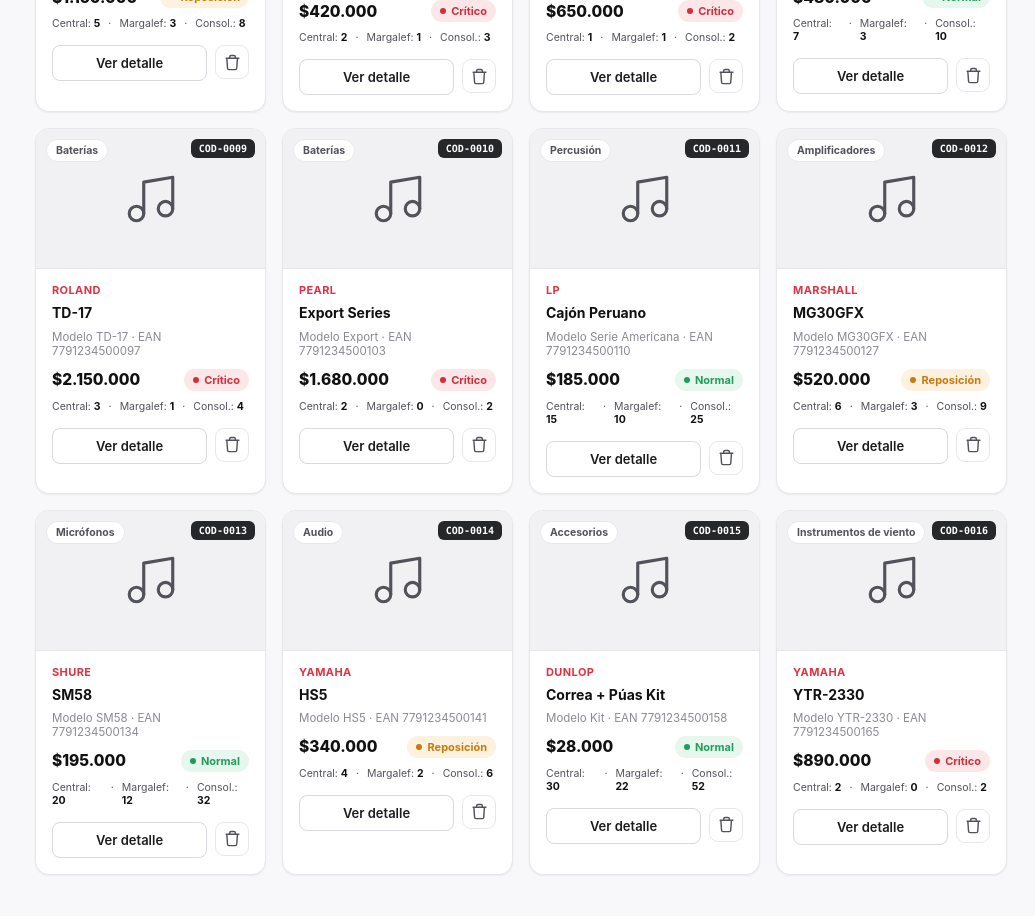
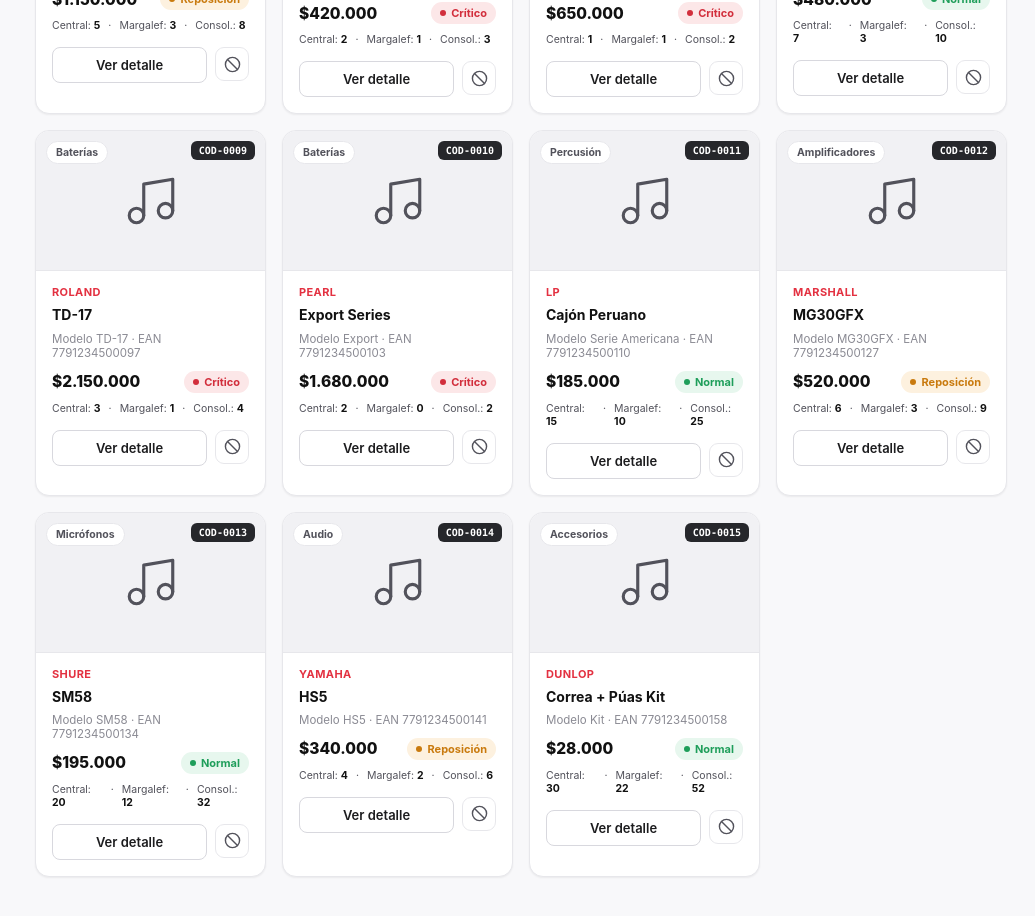
Before and after one commit to TobiasReyna/ERP---Mario-A.-Guerrisi, a React (Vite) app in the folder erp-front/: page /Catalogo_de_productos in a window 1280 px wide. Shown: the part 1000-1916 px from the top of the page, without its empty margins (245-1280 px from the left). Built offline with nearby package versions, Linux system fonts and the light colour scheme.

Commit message:
implemento baja logica (soft delete) y reactivacion de productos en catalogo

```diff
--- a/erp-front/src/pages/Catalogo_de_productos.jsx
+++ b/erp-front/src/pages/Catalogo_de_productos.jsx
@@ -3,22 +3,22 @@
 import Modal from '../components/Modal';
 
 const INITIAL_PRODUCTS = [
-  { id: 1, code: 'COD-0001', name: 'Stratocaster Player', brand: 'Fender', model: 'MX23', ean: '7791234500011', category: 'Guitarras eléctricas', price: 1250000, status: 'Normal', central: 8, margalef: 3 },
-  { id: 2, code: 'COD-0002', name: 'Les Paul Studio', brand: 'Gibson', model: 'LPS', ean: '7791234500028', category: 'Guitarras eléctricas', price: 2480000, status: 'Reposición', central: 4, margalef: 2 },
-  { id: 3, code: 'COD-0003', name: 'AD810', brand: 'Cort', model: 'AD810', ean: '7791234500035', category: 'Guitarras acústicas', price: 310000, status: 'Normal', central: 12, margalef: 9 },
-  { id: 4, code: 'COD-0004', name: '214ce', brand: 'Taylor', model: '214ce', ean: '7791234500042', category: 'Guitarras acústicas', price: 980000, status: 'Crítico', central: 3, margalef: 1 },
-  { id: 5, code: 'COD-0005', name: 'Player Jazz Bass', brand: 'Fender', model: 'PJB', ean: '7791234500059', category: 'Bajos', price: 1150000, status: 'Reposición', central: 5, margalef: 3 },
-  { id: 6, code: 'COD-0006', name: 'GSR200', brand: 'Ibanez', model: 'GSR200', ean: '7791234500066', category: 'Bajos', price: 420000, status: 'Crítico', central: 2, margalef: 1 },
-  { id: 7, code: 'COD-0007', name: 'P-145', brand: 'Yamaha', model: 'P-145', ean: '7791234500073', category: 'Pianos', price: 650000, status: 'Crítico', central: 1, margalef: 1 },
-  { id: 8, code: 'COD-0008', name: 'B2', brand: 'Korg', model: 'B2', ean: '7791234500080', category: 'Teclados', price: 480000, status: 'Normal', central: 7, margalef: 3 },
-  { id: 9, code: 'COD-0009', name: 'TD-17', brand: 'Roland', model: 'TD-17', ean: '7791234500097', category: 'Baterías', price: 2150000, status: 'Crítico', central: 3, margalef: 1 },
-  { id: 10, code: 'COD-0010', name: 'Export Series', brand: 'Pearl', model: 'Export', ean: '7791234500103', category: 'Baterías', price: 1680000, status: 'Crítico', central: 2, margalef: 0 },
-  { id: 11, code: 'COD-0011', name: 'Cajón Peruano', brand: 'LP', model: 'Serie Americana', ean: '7791234500110', category: 'Percusión', price: 185000, status: 'Normal', central: 15, margalef: 10 },
-  { id: 12, code: 'COD-0012', name: 'MG30GFX', brand: 'Marshall', model: 'MG30GFX', ean: '7791234500127', category: 'Amplificadores', price: 520000, status: 'Reposición', central: 6, margalef: 3 },
-  { id: 13, code: 'COD-0013', name: 'SM58', brand: 'Shure', model: 'SM58', ean: '7791234500134', category: 'Micrófonos', price: 195000, status: 'Normal', central: 20, margalef: 12 },
-  { id: 14, code: 'COD-0014', name: 'HS5', brand: 'Yamaha', model: 'HS5', ean: '7791234500141', category: 'Audio', price: 340000, status: 'Reposición', central: 4, margalef: 2 },
-  { id: 15, code: 'COD-0015', name: 'Correa + Púas Kit', brand: 'Dunlop', model: 'Kit', ean: '7791234500158', category: 'Accesorios', price: 28000, status: 'Normal', central: 30, margalef: 22 },
-  { id: 16, code: 'COD-0016', name: 'YTR-2330', brand: 'Yamaha', model: 'YTR-2330', ean: '7791234500165', category: 'Instrumentos de viento', price: 890000, status: 'Crítico', central: 2, margalef: 0 },
+  { id: 1, code: 'COD-0001', name: 'Stratocaster Player', brand: 'Fender', model: 'MX23', ean: '7791234500011', category: 'Guitarras eléctricas', price: 1250000, status: 'Normal', central: 8, margalef: 3, active: true },
+  { id: 2, code: 'COD-0002', name: 'Les Paul Studio', brand: 'Gibson', model: 'LPS', ean: '7791234500028', category: 'Guitarras eléctricas', price: 2480000, status: 'Reposición', central: 4, margalef: 2, active: true },
+  { id: 3, code: 'COD-0003', name: 'AD810', brand: 'Cort', model: 'AD810', ean: '7791234500035', category: 'Guitarras acústicas', price: 310000, status: 'Normal', central: 12, margalef: 9, active: true },
+  { id: 4, code: 'COD-0004', name: '214ce', brand: 'Taylor', model: '214ce', ean: '7791234500042', category: 'Guitarras acústicas', price: 980000, status: 'Crítico', central: 3, margalef: 1, active: true },
+  { id: 5, code: 'COD-0005', name: 'Player Jazz Bass', brand: 'Fender', model: 'PJB', ean: '7791234500059', category: 'Bajos', price: 1150000, status: 'Reposición', central: 5, margalef: 3, active: true },
+  { id: 6, code: 'COD-0006', name: 'GSR200', brand: 'Ibanez', model: 'GSR200', ean: '7791234500066', category: 'Bajos', price: 420000, status: 'Crítico', central: 2, margalef: 1, active: true },
+  { id: 7, code: 'COD-0007', name: 'P-145', brand: 'Yamaha', model: 'P-145', ean: '7791234500073', category: 'Pianos', price: 650000, status: 'Crítico', central: 1, margalef: 1, active: true },
+  { id: 8, code: 'COD-0008', name: 'B2', brand: 'Korg', model: 'B2', ean: '7791234500080', category: 'Teclados', price: 480000, status: 'Normal', central: 7, margalef: 3, active: true },
+  { id: 9, code: 'COD-0009', name: 'TD-17', brand: 'Roland', model: 'TD-17', ean: '7791234500097', category: 'Baterías', price: 2150000, status: 'Crítico', central: 3, margalef: 1, active: true },
+  { id: 10, code: 'COD-0010', name: 'Export Series', brand: 'Pearl', model: 'Export', ean: '7791234500103', category: 'Baterías', price: 1680000, status: 'Crítico', central: 2, margalef: 0, active: true },
+  { id: 11, code: 'COD-0011', name: 'Cajón Peruano', brand: 'LP', model: 'Serie Americana', ean: '7791234500110', category: 'Percusión', price: 185000, status: 'Normal', central: 15, margalef: 10, active: true },
+  { id: 12, code: 'COD-0012', name: 'MG30GFX', brand: 'Marshall', model: 'MG30GFX', ean: '7791234500127', category: 'Amplificadores', price: 520000, status: 'Reposición', central: 6, margalef: 3, active: true },
+  { id: 13, code: 'COD-0013', name: 'SM58', brand: 'Shure', model: 'SM58', ean: '7791234500134', category: 'Micrófonos', price: 195000, status: 'Normal', central: 20, margalef: 12, active: true },
+  { id: 14, code: 'COD-0014', name: 'HS5', brand: 'Yamaha', model: 'HS5', ean: '7791234500141', category: 'Audio', price: 340000, status: 'Reposición', central: 4, margalef: 2, active: true },
+  { id: 15, code: 'COD-0015', name: 'Correa + Púas Kit', brand: 'Dunlop', model: 'Kit', ean: '7791234500158', category: 'Accesorios', price: 28000, status: 'Normal', central: 30, margalef: 22, active: true },
+  { id: 16, code: 'COD-0016', name: 'YTR-2330', brand: 'Yamaha', model: 'YTR-2330', ean: '7791234500165', category: 'Instrumentos de viento', price: 890000, status: 'Crítico', central: 2, margalef: 0, active: false },
 ];
 
 const CATEGORIES = [
@@ -34,6 +34,7 @@
   const [searchTerm, setSearchTerm] = useState('');
   const [selectedBrand, setSelectedBrand] = useState('Todas');
   const [selectedStatus, setSelectedStatus] = useState('Todas');
+  const [lifecycleFilter, setLifecycleFilter] = useState('activos'); // 'activos' | 'bajas' | 'todos'
   const [sortBy, setSortBy] = useState('relevantes');
   const [activeCategory, setActiveCategory] = useState('Todas');
   const [viewMode, setViewMode] = useState('grid'); // 'grid' | 'table'
@@ -55,11 +56,16 @@
     initialStock: 0
   });
 
-  // Modal Eliminar Producto
-  const [isDeleteModalOpen, setIsDeleteModalOpen] = useState(false);
-  const [productToDelete, setProductToDelete] = useState(null);
+  // Modal Dar de Baja
+  const [isDeactivateModalOpen, setIsDeactivateModalOpen] = useState(false);
+  const [productToDeactivate, setProductToDeactivate] = useState(null);
+  const [deactivateReason, setDeactivateReason] = useState('Discontinuado por el fabricante');
 
-  // Validación de EAN-13 en vivo
+  // Modal Reactivar
+  const [isReactivateModalOpen, setIsReactivateModalOpen] = useState(false);
+  const [productToReactivate, setProductToReactivate] = useState(null);
+
+  // Validación de EAN-13
   const eanValidation = useMemo(() => {
     const val = newProduct.ean.trim();
     if (val.length === 0) return { state: 'empty' };
@@ -70,20 +76,25 @@
     return { state: 'valid', message: 'Código EAN-13 válido y disponible.' };
   }, [newProduct.ean, products]);
 
-  // Filtrado y ordenamiento en tiempo real
+  // Filtrado reactivo
   const filteredProducts = useMemo(() => {
     return products
       .filter((item) => {
         const matchesCategory = activeCategory === 'Todas' || item.category === activeCategory;
         const matchesBrand = selectedBrand === 'Todas' || item.brand === selectedBrand;
         const matchesStatus = selectedStatus === 'Todas' || item.status === selectedStatus;
+        const matchesLifecycle =
+          lifecycleFilter === 'todos' ||
+          (lifecycleFilter === 'activos' && item.active) ||
+          (lifecycleFilter === 'bajas' && !item.active);
+
         const matchesSearch =
           item.name.toLowerCase().includes(searchTerm.toLowerCase()) ||
           item.brand.toLowerCase().includes(searchTerm.toLowerCase()) ||
           item.code.toLowerCase().includes(searchTerm.toLowerCase()) ||
           item.ean.includes(searchTerm);
 
-        return matchesCategory && matchesBrand && matchesStatus && matchesSearch;
+        return matchesCategory && matchesBrand && matchesStatus && matchesLifecycle && matchesSearch;
       })
       .sort((a, b) => {
         if (sortBy === 'price-asc') return a.price - b.price;
@@ -91,7 +102,7 @@
         if (sortBy === 'stock') return (b.central + b.margalef) - (a.central + a.margalef);
         return a.id - b.id;
       });
-  }, [products, searchTerm, selectedBrand, selectedStatus, sortBy, activeCategory]);
+  }, [products, searchTerm, selectedBrand, selectedStatus, lifecycleFilter, sortBy, activeCategory]);
 
   const showToast = (message) => {
     setConfirmToast(message);
@@ -113,7 +124,8 @@
       price: Number(String(newProduct.price).replace(/[^0-9]/g, '')) || 0,
       status: newProduct.status,
       central: Number(newProduct.initialStock) || 0,
-      margalef: 0
+      margalef: 0,
+      active: true
     };
 
     setProducts([created, ...products]);
@@ -133,17 +145,28 @@
     });
   };
 
-  const handleDeleteProduct = () => {
-    if (!productToDelete) return;
-    setProducts(products.filter(p => p.id !== productToDelete.id));
-    setIsDeleteModalOpen(false);
-    showToast(`Producto "${productToDelete.name}" eliminado del catálogo.`);
-    setProductToDelete(null);
+  // Dar de baja (Soft Delete)
+  const handleConfirmDeactivate = () => {
+    if (!productToDeactivate) return;
+    setProducts(products.map(p => p.id === productToDeactivate.id ? { ...p, active: false } : p));
+    setIsDeactivateModalOpen(false);
+    showToast(`El producto "${productToDeactivate.name}" fue dado de baja. Podés consultarlo o reactivarlo filtrando por "Dados de baja".`);
+    setProductToDeactivate(null);
   };
 
-  const getBadge = (status) => {
-    if (status === 'Normal') return <span className="badge badge-green"><span className="badge-dot"></span>Normal</span>;
-    if (status === 'Reposición') return <span className="badge badge-amber"><span className="badge-dot"></span>Reposición</span>;
+  // Reactivar producto
+  const handleConfirmReactivate = () => {
+    if (!productToReactivate) return;
+    setProducts(products.map(p => p.id === productToReactivate.id ? { ...p, active: true } : p));
+    setIsReactivateModalOpen(false);
+    showToast(`El producto "${productToReactivate.name}" fue reactivado en el catálogo activo.`);
+    setProductToReactivate(null);
+  };
+
+  const getBadge = (prod) => {
+    if (!prod.active) return <span className="badge badge-gray"><span className="badge-dot"></span>Dado de baja</span>;
+    if (prod.status === 'Normal') return <span className="badge badge-green"><span className="badge-dot"></span>Normal</span>;
+    if (prod.status === 'Reposición') return <span className="badge badge-amber"><span className="badge-dot"></span>Reposición</span>;
     return <span className="badge badge-red"><span className="badge-dot"></span>Crítico</span>;
   };
 
@@ -164,7 +187,7 @@
         <div>
           <h2>Catálogo centralizado de productos</h2>
           <span className="desc">
-            Base maestra de la que dependen inventario, movimientos y alertas — {filteredProducts.length} productos
+            Base maestra de productos — {filteredProducts.length} registros ({lifecycleFilter === 'activos' ? 'activos' : lifecycleFilter === 'bajas' ? 'dados de baja' : 'totales'})
           </span>
         </div>
         <button className="btn btn-primary" onClick={() => setIsNewModalOpen(true)}>
@@ -188,6 +211,16 @@
             value={searchTerm}
             onChange={(e) => setSearchTerm(e.target.value)}
           />
+        </div>
+
+        {/* FILTRO DE ESTADO OPERATIVO (ACTIVOS / BAJAS) */}
+        <div className="select-field">
+          Catálogo:
+          <select value={lifecycleFilter} onChange={(e) => setLifecycleFilter(e.target.value)}>
+            <option value="activos">Productos Activos</option>
+            <option value="bajas">Dados de baja</option>
+            <option value="todos">Todos los registros</option>
+          </select>
         </div>
 
         <div className="select-field">
@@ -271,8 +304,17 @@
       {/* VISTA EN TARJETAS (GRID) */}
       {viewMode === 'grid' && (
         <div className="product-grid">
-          {filteredProducts.map((prod) => (
-            <div className="product-card" key={prod.id}>
+          {filteredProducts.length === 0 ? (
+            <div style={{ gridColumn: '1 / -1', padding: '36px', textAlign: 'center', color: 'var(--gray-500)' }}>
+              No se encontraron productos para los filtros seleccionados.
+            </div>
+          ) : (
+            filteredProducts.map((prod) => (
+              <div
+                className="product-card"
+                key={prod.id}
+                style={{ opacity: prod.active ? 1 : 0.72 }}
+              >
                 <div className="product-thumb">
                   <span className="thumb-tag">{prod.category}</span>
                   <span className="thumb-code">{prod.code}</span>
@@ -290,7 +332,7 @@
 
                   <div className="product-meta-row">
                     <span className="product-price">${prod.price.toLocaleString('es-AR')}</span>
-                  {getBadge(prod.status)}
+                    {getBadge(prod)}
                   </div>
 
                   <div className="product-stock-split">
@@ -308,26 +350,43 @@
                     >
                       Ver detalle
                     </button>
+
+                    {prod.active ? (
                       <button
                         className="icon-btn btn-icon-only"
-                    title="Eliminar"
+                        title="Dar de baja producto"
                         onClick={() => {
-                      setProductToDelete(prod);
-                      setIsDeleteModalOpen(true);
+                          setProductToDeactivate(prod);
+                          setIsDeactivateModalOpen(true);
                         }}
                       >
                         <svg viewBox="0 0 24 24" fill="none" strokeWidth="2" strokeLinecap="round" strokeLinejoin="round">
-                      <path d="M3 6h18M8 6V4a2 2 0 0 1 2-2h4a2 2 0 0 1 2 2v2m3 0-1 14a2 2 0 0 1-2 2H7a2 2 0 0 1-2-2L4 6" />
+                          <circle cx="12" cy="12" r="10" />
+                          <line x1="4.93" y1="4.93" x2="19.07" y2="19.07" />
                         </svg>
                       </button>
+                    ) : (
+                      <button
+                        className="btn btn-outline btn-sm"
+                        style={{ color: 'var(--green)', borderColor: 'var(--green)' }}
+                        title="Reactivar producto en catálogo activo"
+                        onClick={() => {
+                          setProductToReactivate(prod);
+                          setIsReactivateModalOpen(true);
+                        }}
+                      >
+                        Reactivar
+                      </button>
+                    )}
                   </div>
                 </div>
               </div>
-          ))}
+            ))
+          )}
         </div>
       )}
 
-      {/* VISTA EN TABLA (HU-07 EXACTA) */}
+      {/* VISTA EN TABLA */}
       {viewMode === 'table' && (
         <div className="table-panel">
           <div className="table-scroll">
@@ -346,8 +405,15 @@
                 </tr>
               </thead>
               <tbody>
-                {filteredProducts.map((prod) => (
-                  <tr key={prod.id}>
+                {filteredProducts.length === 0 ? (
+                  <tr>
+                    <td colSpan="9" style={{ textAlign: 'center', padding: '32px', color: 'var(--gray-500)' }}>
+                      No se encontraron productos registrados bajo estos filtros.
+                    </td>
+                  </tr>
+                ) : (
+                  filteredProducts.map((prod) => (
+                    <tr key={prod.id} style={{ opacity: prod.active ? 1 : 0.65 }}>
                       <td className="cell-mono">{prod.code}</td>
                       <td className="cell-strong">{prod.name}</td>
                       <td>{prod.brand}</td>
@@ -355,7 +421,7 @@
                       <td className="cell-mono">{prod.ean}</td>
                       <td>{prod.category}</td>
                       <td className="cell-strong">${prod.price.toLocaleString('es-AR')}</td>
-                    <td>{getBadge(prod.status)}</td>
+                      <td>{getBadge(prod)}</td>
                       <td>
                         <div className="row-actions">
                           <button
@@ -368,22 +434,38 @@
                               <circle cx="12" cy="12" r="3" />
                             </svg>
                           </button>
+
+                          {prod.active ? (
                             <button
                               className="icon-btn"
-                          title="Eliminar"
+                              title="Dar de baja producto"
                               onClick={() => {
-                            setProductToDelete(prod);
-                            setIsDeleteModalOpen(true);
+                                setProductToDeactivate(prod);
+                                setIsDeactivateModalOpen(true);
                               }}
                             >
                               <svg viewBox="0 0 24 24" fill="none" strokeWidth="2" strokeLinecap="round" strokeLinejoin="round">
-                            <path d="M3 6h18M8 6V4a2 2 0 0 1 2-2h4a2 2 0 0 1 2 2v2m3 0-1 14a2 2 0 0 1-2 2H7a2 2 0 0 1-2-2L4 6" />
+                                <circle cx="12" cy="12" r="10" />
+                                <line x1="4.93" y1="4.93" x2="19.07" y2="19.07" />
                               </svg>
                             </button>
+                          ) : (
+                            <button
+                              className="btn btn-outline btn-sm"
+                              style={{ color: 'var(--green)', borderColor: 'var(--green)' }}
+                              onClick={() => {
+                                setProductToReactivate(prod);
+                                setIsReactivateModalOpen(true);
+                              }}
+                            >
+                              Reactivar
+                            </button>
+                          )}
                         </div>
                       </td>
                     </tr>
-                ))}
+                  ))
+                )}
               </tbody>
             </table>
           </div>
@@ -553,28 +635,70 @@
         </form>
       </Modal>
 
-      {/* MODAL ELIMINAR PRODUCTO */}
+      {/* MODAL DAR DE BAJA PRODUCTO (SOFT DELETE) */}
       <Modal
-        isOpen={isDeleteModalOpen}
-        onClose={() => setIsDeleteModalOpen(false)}
-        title="Eliminar producto"
+        isOpen={isDeactivateModalOpen}
+        onClose={() => setIsDeactivateModalOpen(false)}
+        title="Dar de baja producto"
         footer={
           <>
-            <button className="btn btn-outline" onClick={() => setIsDeleteModalOpen(false)}>
+            <button className="btn btn-outline" onClick={() => setIsDeactivateModalOpen(false)}>
               Cancelar
             </button>
             <button
               className="btn btn-primary"
-              style={{ background: 'var(--crit)' }}
-              onClick={handleDeleteProduct}
+              style={{ background: 'var(--amber)' }}
+              onClick={handleConfirmDeactivate}
             >
-              Eliminar producto
+              Confirmar baja
+            </button>
+          </>
+        }
+      >
+        <div>
+          <p style={{ fontSize: '13.5px', color: 'var(--gray-700)', lineHeight: '1.6', marginBottom: '14px' }}>
+            ¿Confirmás que querés dar de baja a <strong>{productToDeactivate?.name} ({productToDeactivate?.code})</strong>?
+          </p>
+          <div className="form-field">
+            <label>Motivo de la baja</label>
+            <select
+              value={deactivateReason}
+              onChange={(e) => setDeactivateReason(e.target.value)}
+            >
+              <option value="Discontinuado por el fabricante">Discontinuado por el fabricante</option>
+              <option value="Fin de comercialización">Fin de comercialización</option>
+              <option value="Reemplazado por nuevo modelo">Reemplazado por nuevo modelo</option>
+              <option value="Sin stock proyectado">Sin stock proyectado</option>
+            </select>
+          </div>
+          <p style={{ fontSize: '12px', color: 'var(--gray-500)', marginTop: '12px' }}>
+            * Esta acción no borrará los movimientos históricos y podrás reactivar el producto en cualquier momento.
+          </p>
+        </div>
+      </Modal>
+
+      {/* MODAL REACTIVAR PRODUCTO */}
+      <Modal
+        isOpen={isReactivateModalOpen}
+        onClose={() => setIsReactivateModalOpen(false)}
+        title="Reactivar producto en catálogo"
+        footer={
+          <>
+            <button className="btn btn-outline" onClick={() => setIsReactivateModalOpen(false)}>
+              Cancelar
+            </button>
+            <button
+              className="btn btn-primary"
+              style={{ background: 'var(--green)' }}
+              onClick={handleConfirmReactivate}
+            >
+              Reactivar producto
             </button>
           </>
         }
       >
         <p style={{ fontSize: '13.5px', color: 'var(--gray-700)', lineHeight: '1.6' }}>
-          ¿Confirmás que querés eliminar <strong>{productToDelete?.name} ({productToDelete?.code})</strong> del catálogo? Esta acción no afecta el historial de movimientos ya registrado.
+          ¿Deseás reactivar <strong>{productToReactivate?.name} ({productToReactivate?.code})</strong>? El producto volverá a estar disponible para movimientos y consultas en el catálogo activo.
         </p>
       </Modal>
     </div>
```
Lines whose indentation alone changed are shown as unchanged.
